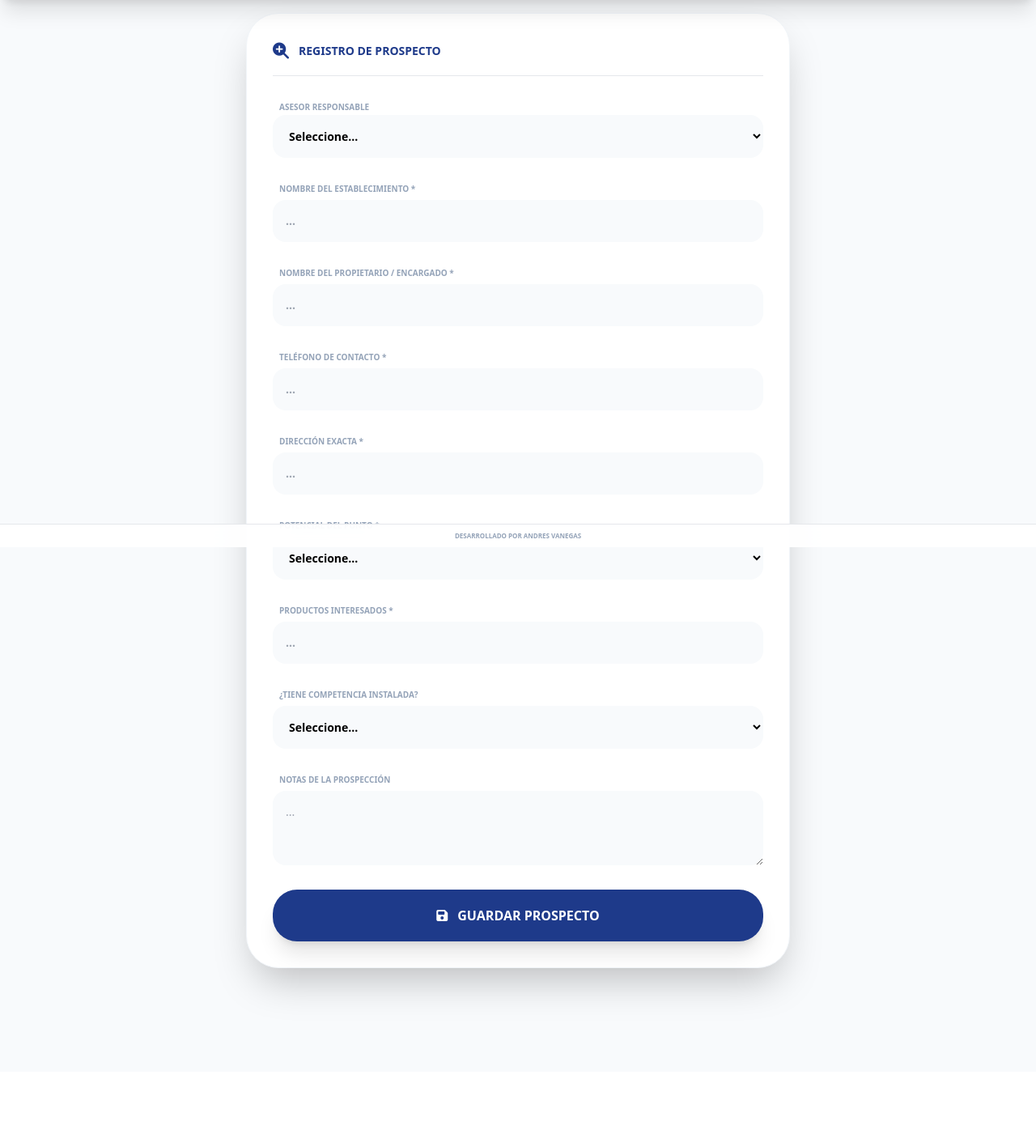
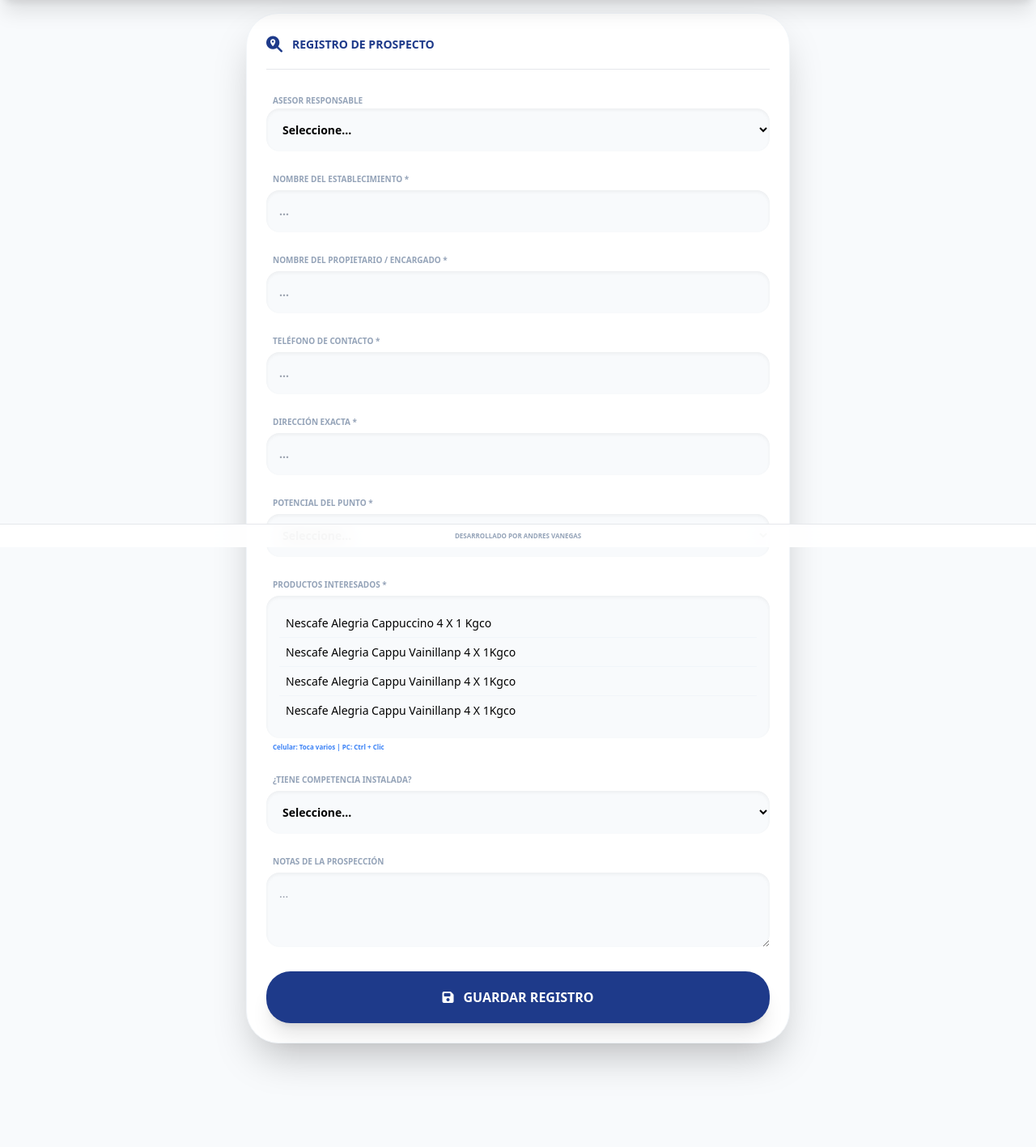
Before and after one commit to XY07-v/TRADE, a Flask app: page /form/prospecciones in a window 1280 px wide. Shown: the part 60-1477 px from the top of the page at 81% size. Before the commit the page ends 1301 px from the top, so only its background shows below. Run offline with Flask 3, Linux system fonts and the light colour scheme; parts of the project's set-up code (start-up, migrations or seed data) failed here and were passed over; some libraries are stand-ins or nearby versions.

Commit message:
Update prospecciones.html

```diff
--- a/templates/prospecciones.html
+++ b/templates/prospecciones.html
@@ -1,14 +1,15 @@
 {% extends "base.html" %}
 {% block content %}
 <div class="max-w-2xl mx-auto">
-    <form action="/guardar_prospeccion" method="POST" class="bg-white p-8 rounded-[40px] shadow-2xl border border-slate-100 space-y-6">
+    <form action="/guardar_dinamico/{{ tipo_url }}" method="POST" class="bg-white p-6 rounded-[40px] shadow-2xl border border-slate-100 space-y-6">
         <h2 class="text-blue-900 font-black uppercase text-sm flex items-center gap-3 border-b pb-4">
-            <i class="fa-solid fa-magnifying-glass-plus text-xl"></i> Registro de Prospecto
+            <i class="fa-solid {{ icono }} text-xl"></i> {{ titulo }}
         </h2>
 
+        <div class="space-y-5">
             <div>
                 <label class="text-[10px] font-black text-slate-400 uppercase ml-2">Asesor Responsable</label>
-            <select name="funcionario" class="w-full p-4 bg-slate-50 rounded-2xl border-none font-bold text-sm" required>
+                <select name="funcionario" class="w-full p-4 bg-slate-50 rounded-2xl border-none font-bold text-sm shadow-inner" required>
                     <option value="">Seleccione...</option>
                     {% for f in funcionarios %}<option value="{{f}}">{{f}}</option>{% endfor %}
                 </select>
@@ -17,21 +18,31 @@
             {% for p in preguntas %}
             <div class="space-y-1">
                 <label class="text-[10px] font-black text-slate-400 uppercase ml-2">{{ p.label }} {% if p.required %}*{% endif %}</label>
-            {% if p.type == 'select' %}
-                <select name="{{ p.id }}" class="w-full p-4 bg-slate-50 rounded-2xl outline-none font-bold text-sm" {% if p.required %}required{% endif %}>
+
+                {% if p.type == 'multiselect' %}
+                    <select name="{{ p.id }}" class="w-full p-4 bg-slate-50 rounded-2xl outline-none font-bold text-sm min-h-[140px] shadow-inner" multiple {% if p.required %}required{% endif %}>
+                        {% for opt in p.options %}<option value="{{ opt }}" class="py-2 px-2 border-b border-slate-100 last:border-0">{{ opt }}</option>{% endfor %}
+                    </select>
+                    <p class="text-[8px] text-blue-500 font-bold ml-2">Celular: Toca varios | PC: Ctrl + Clic</p>
+
+                {% elif p.type == 'select' %}
+                    <select name="{{ p.id }}" class="w-full p-4 bg-slate-50 rounded-2xl outline-none font-bold text-sm shadow-inner" {% if p.required %}required{% endif %}>
                         <option value="">Seleccione...</option>
                         {% for opt in p.options %}<option value="{{ opt }}">{{ opt }}</option>{% endfor %}
                     </select>
+
                 {% elif p.type == 'textarea' %}
-                <textarea name="{{ p.id }}" rows="3" class="w-full p-4 bg-slate-50 rounded-2xl outline-none text-sm" placeholder="..." {% if p.required %}required{% endif %}></textarea>
+                    <textarea name="{{ p.id }}" rows="3" class="w-full p-4 bg-slate-50 rounded-2xl outline-none text-sm shadow-inner" placeholder="..." {% if p.required %}required{% endif %}></textarea>
+
                 {% else %}
-                <input type="{{ p.type }}" name="{{ p.id }}" class="w-full p-4 bg-slate-50 rounded-2xl outline-none font-bold text-sm" placeholder="..." {% if p.required %}required{% endif %}>
+                    <input type="{{ p.type }}" name="{{ p.id }}" class="w-full p-4 bg-slate-50 rounded-2xl outline-none font-bold text-sm shadow-inner" placeholder="..." {% if p.required %}required{% endif %}>
                 {% endif %}
             </div>
             {% endfor %}
+        </div>
 
-        <button type="submit" class="w-full bg-blue-900 text-white font-black py-5 rounded-[30px] uppercase shadow-xl hover:bg-blue-800 transition-all flex items-center justify-center gap-3">
-            <i class="fa-solid fa-floppy-disk"></i> Guardar Prospecto
+        <button type="submit" class="w-full bg-blue-900 text-white font-black py-5 rounded-[30px] uppercase shadow-xl hover:scale-[1.02] transition-all flex items-center justify-center gap-3">
+            <i class="fa-solid fa-floppy-disk"></i> Guardar Registro
         </button>
     </form>
 </div>
```
Lines whose indentation alone changed are shown as unchanged.
